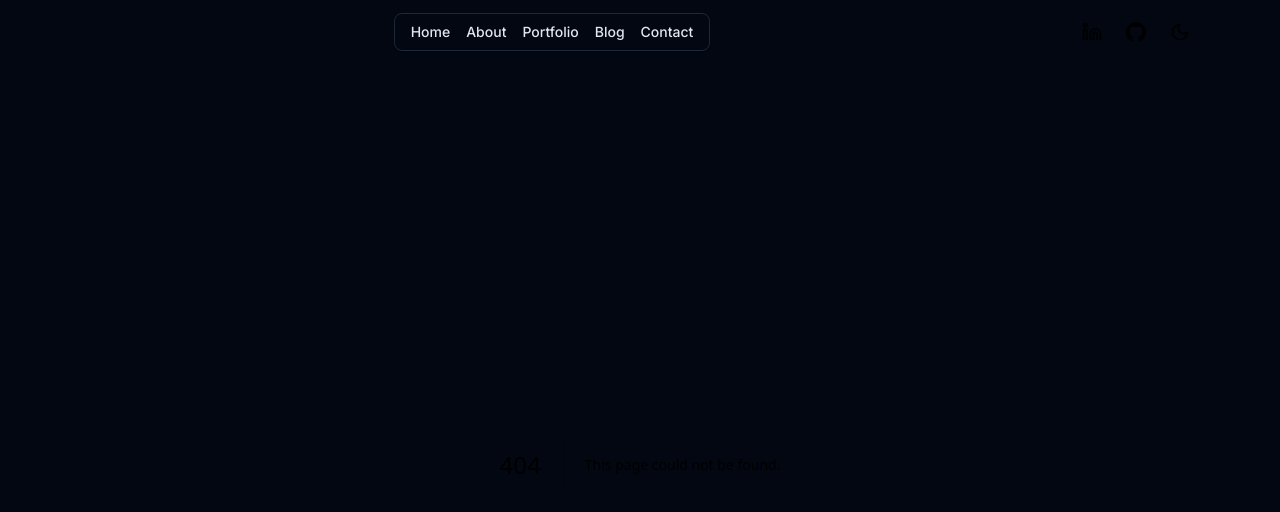
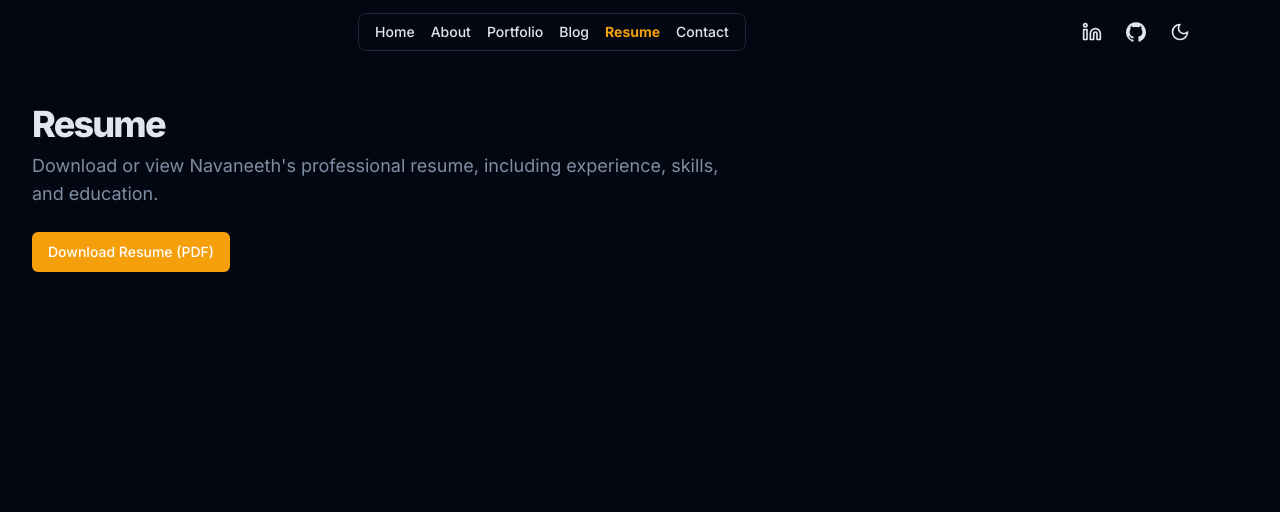
Before and after one commit to navaneethr/navaneeth-portfolio, a Next.js app: page /resume in a window 1280 px wide. Before the commit this address had no page. Shown: the top 512 px of the page. Built offline with nearby package versions, Linux system fonts and the light colour scheme.

Commit message:
resume page

```diff
--- a/app/contact/page.tsx
+++ b/app/contact/page.tsx
@@ -1,3 +1,5 @@
+import { Icons } from "@/components/icons"
+
 export default function ContactPage() {
   return (
     <section className="container grid items-center gap-6 pb-8 pt-6 md:py-10">
@@ -8,6 +10,16 @@ export default function ContactPage() {
         <p className="max-w-[700px] text-lg text-muted-foreground">
           Interested in working together or have a question? Reach out to Navaneeth for collaborations, project inquiries, or just to connect about frontend and web development.
         </p>
+        <div className="mt-4 space-y-2">
+          <div className="text-lg flex items-center gap-2 font-bold">
+            <Icons.phone className="h-5 w-5 text-primary font-bold" />
+            <a href="tel:+19253015495" className="text-primary hover:underline font-bold">+1 925-301-5495</a>
+          </div>
+          <div className="text-lg flex items-center gap-2 font-bold">
+            <Icons.mail className="h-5 w-5 text-primary font-bold" />
+            <a href="mailto:rnavaneethkishore@gmail.com" className="text-primary hover:underline font-bold">rnavaneethkishore@gmail.com</a>
+          </div>
+        </div>
       </div>
     </section>
   )
--- a/app/page.tsx
+++ b/app/page.tsx
@@ -32,6 +32,14 @@ export default function IndexPage() {
           <Icons.gitHub className="mr-2 h-4 w-4" />
           GitHub
         </Link>
+        <a
+          href="/resume.pdf"
+          className={buttonVariants({ variant: "outline" })}
+          download
+        >
+          <Icons.fileText className="mr-2 h-4 w-4" />
+          Resume
+        </a>
       </div>
     </section>
   )
--- /dev/null
+++ b/app/resume/page.tsx
@@ -0,0 +1,20 @@
+import { Button } from "@/components/ui/button"
+export default function ResumePage() {
+  return (
+    <section className="container grid items-center gap-6 pb-8 pt-6 md:py-10">
+      <div className="flex max-w-[980px] flex-col items-start gap-2">
+        <h1 className="text-3xl font-extrabold leading-tight tracking-tighter md:text-4xl">
+          Resume
+        </h1>
+        <p className="max-w-[700px] text-lg text-muted-foreground">
+          Download or view Navaneeth's professional resume, including experience, skills, and education.
+        </p>
+        <Button asChild className="mt-4">
+          <a href="/resume.pdf" download>
+            Download Resume (PDF)
+          </a>
+        </Button>
+      </div>
+    </section>
+  )
+}
--- /dev/null
+++ b/components/file-text-icon.tsx
@@ -0,0 +1,11 @@
+import { LucideProps } from "lucide-react"
+
+export const FileText = (props: LucideProps) => (
+  <svg xmlns="http://www.w3.org/2000/svg" viewBox="0 0 24 24" fill="none" stroke="currentColor" strokeWidth="2" strokeLinecap="round" strokeLinejoin="round" {...props}>
+    <path d="M14 2H6a2 2 0 0 0-2 2v16a2 2 0 0 0 2 2h12a2 2 0 0 0 2-2V8z" />
+    <polyline points="14 2 14 8 20 8" />
+    <line x1="16" y1="13" x2="8" y2="13" />
+    <line x1="16" y1="17" x2="8" y2="17" />
+    <polyline points="10 9 9 9 8 9" />
+  </svg>
+)
--- a/components/icons.tsx
+++ b/components/icons.tsx
@@ -4,16 +4,22 @@ import {
   Moon,
   SunMedium,
   Twitter,
+  Phone,
+  Mail,
   type Icon as LucideIcon,
 } from "lucide-react"
+import { FileText } from "./file-text-icon"
 
 export type Icon = LucideIcon
 
 export const Icons = {
+  phone: Phone,
+  mail: Mail,
   linkedin: Linkedin,
   sun: SunMedium,
   moon: Moon,
   twitter: Twitter,
+  fileText: FileText,
   logo: (props: LucideProps) => (
     <svg xmlns="http://www.w3.org/2000/svg" viewBox="0 0 24 24" {...props}>
       <path
--- a/config/site.ts
+++ b/config/site.ts
@@ -22,6 +22,10 @@ export const siteConfig = {
       href: "/blog",
     },
     {
+      title: "Resume",
+      href: "/resume",
+    },
+    {
       title: "Contact",
       href: "/contact",
     },
```
Also changed, not shown: 1 other file (tests, documents, lock files or other folders).
